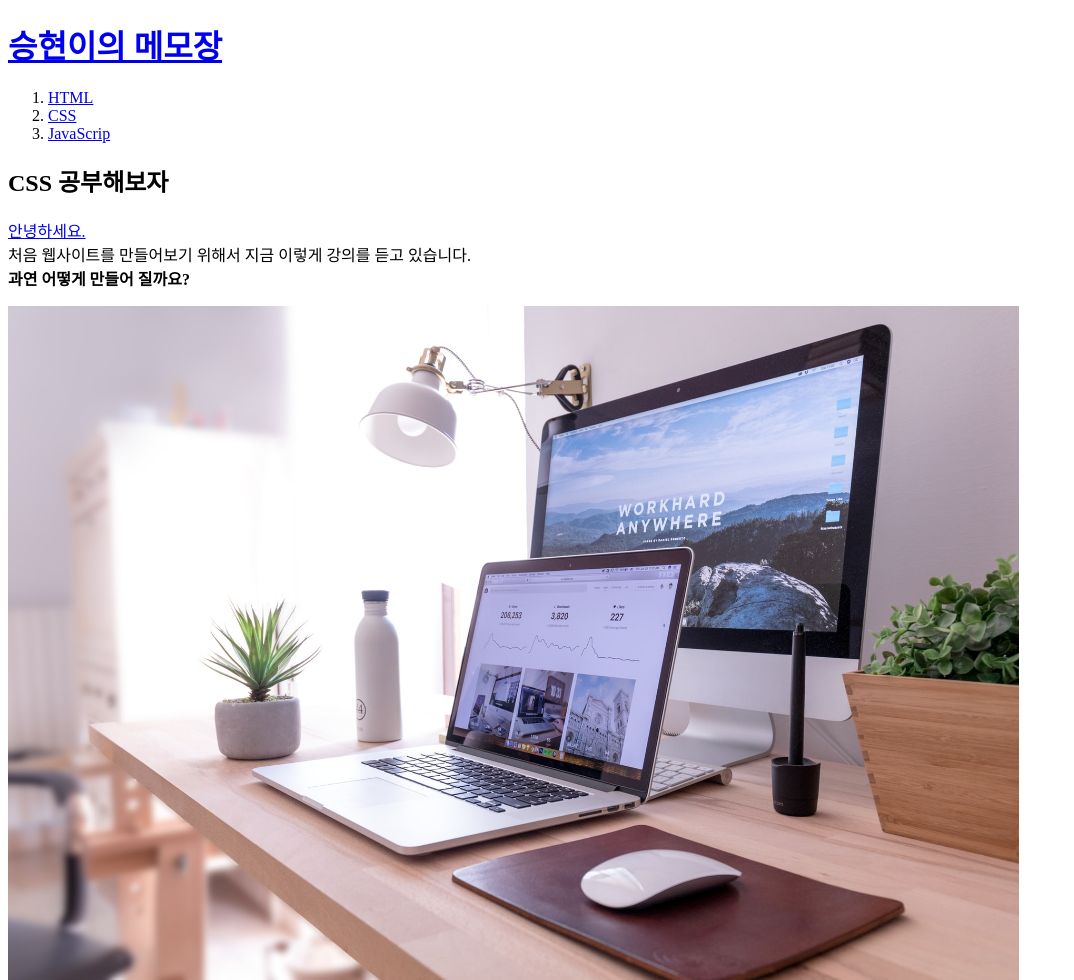
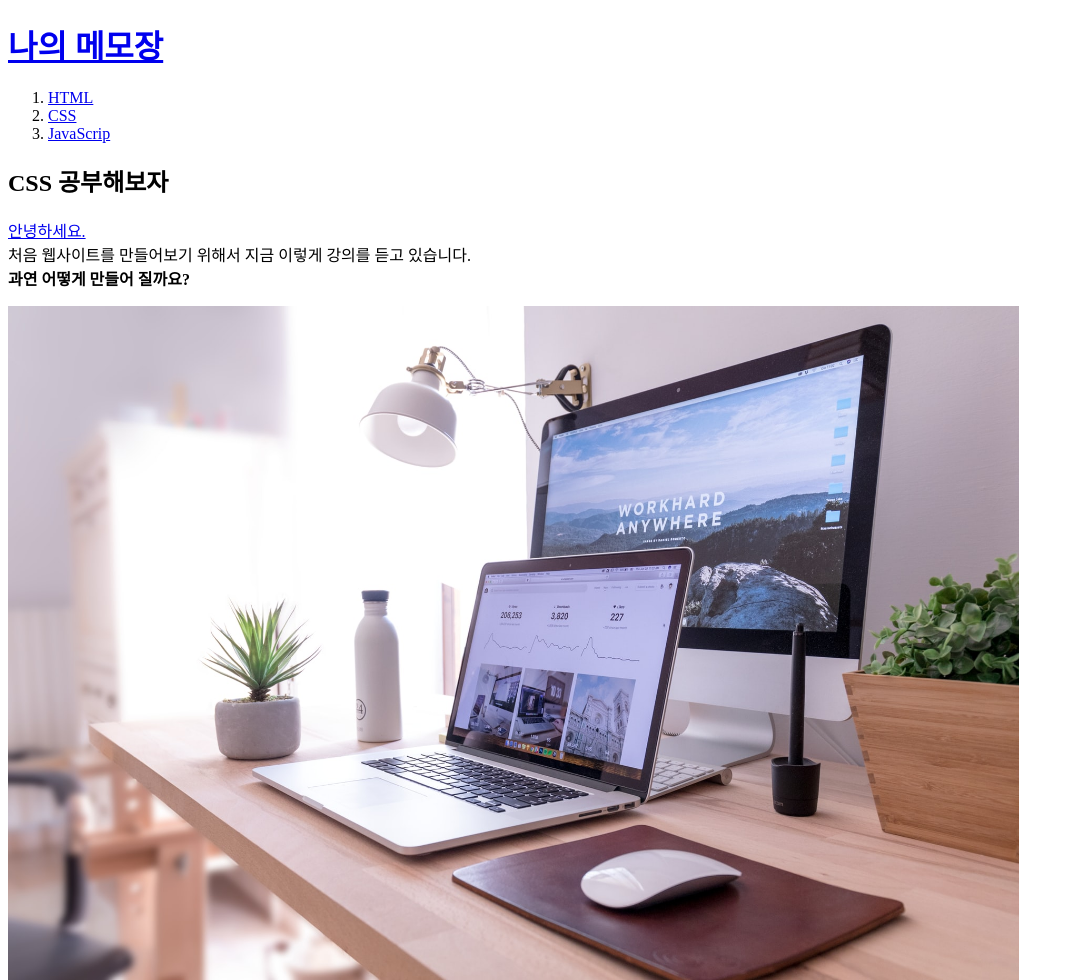
Before and after one commit to JShyn/my-first-web-site, a plain HTML site: page 2.html in a window 1280 px wide. Shown: the whole page, without its empty margins (0-1074 px from the left). Drawn offline with Linux system fonts and the light colour scheme.

Commit message:
Update 2.html

```diff
--- a/2.html
+++ b/2.html
@@ -1,12 +1,12 @@
 <!DOCTYPE HTML>
 <hTML>
 <head>
-  <title>승현이의 메모장-CSS</title>
+  <title>나의 메모장-CSS</title>
   <meta charset="utf-8">
 </head>
 
 <body>
-  <h1><a href="index.html">승현이의 메모장</h1>
+  <h1><a href="index.html">나의 메모장</h1>
   <ol>
     <li><a href="1.html">HTML</a></li>
     <li><a href="2.html">CSS</a></li>
```
